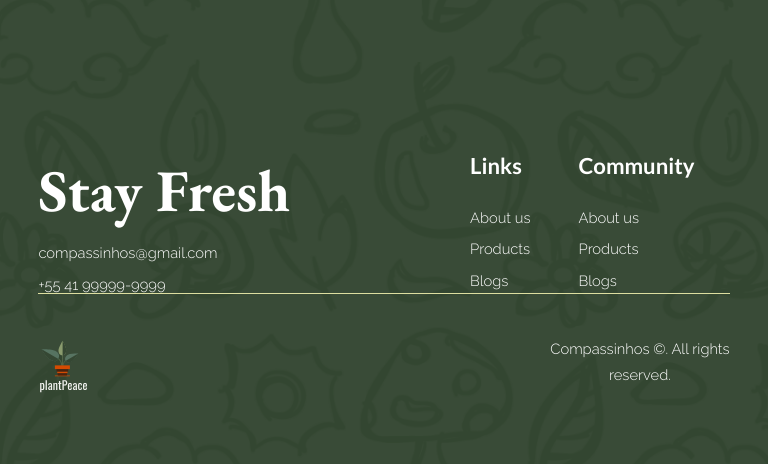
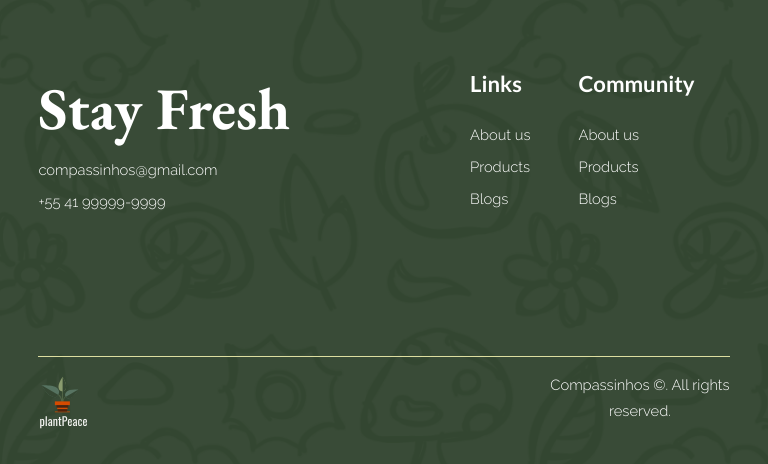
Before and after one commit to Erik-Fontella/NanWarriors-desafio2-Plantei, a React (Vite) app in the folder plantei-web/: page / in a window 768 px wide. Shown: the part 7496-7960 px from the top of the page. Built offline with nearby package versions, Linux system fonts and the light colour scheme; no server answers.

Commit message:
fix: correção do justify-contento no footer-row

```diff
--- a/plantei-web/src/components/Footer/Footer.css
+++ b/plantei-web/src/components/Footer/Footer.css
@@ -120,6 +120,8 @@
     justify-content: center;
     align-items: center;
     gap: 2rem;
+    margin-top: 2rem;
+    margin-bottom: 2rem;
   }
 }
 
@@ -127,6 +129,10 @@
   .footer-container{
       margin-left: 0;
       padding: 0 5%;
-      justify-content: center;
+  }
+
+  .footer-row {
+    margin-top: 2rem;
+    margin-bottom: 2rem;
   }
 }
```
